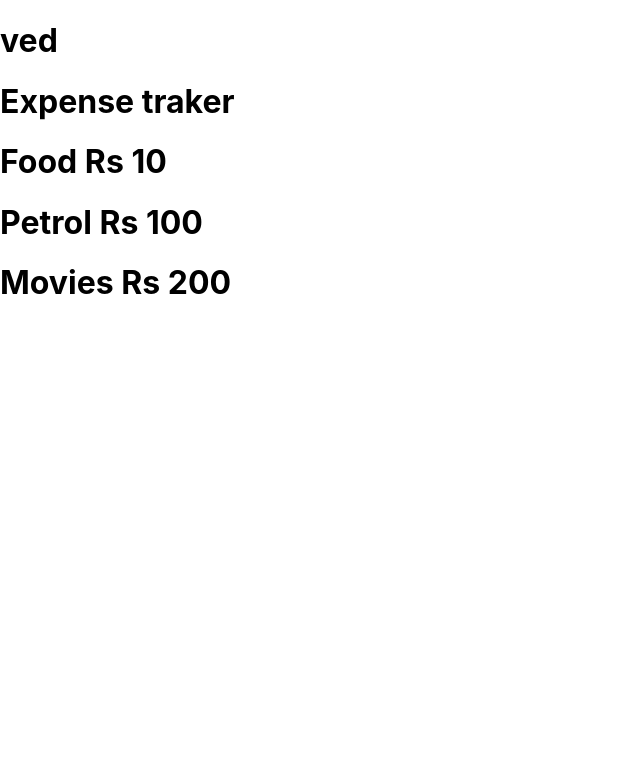
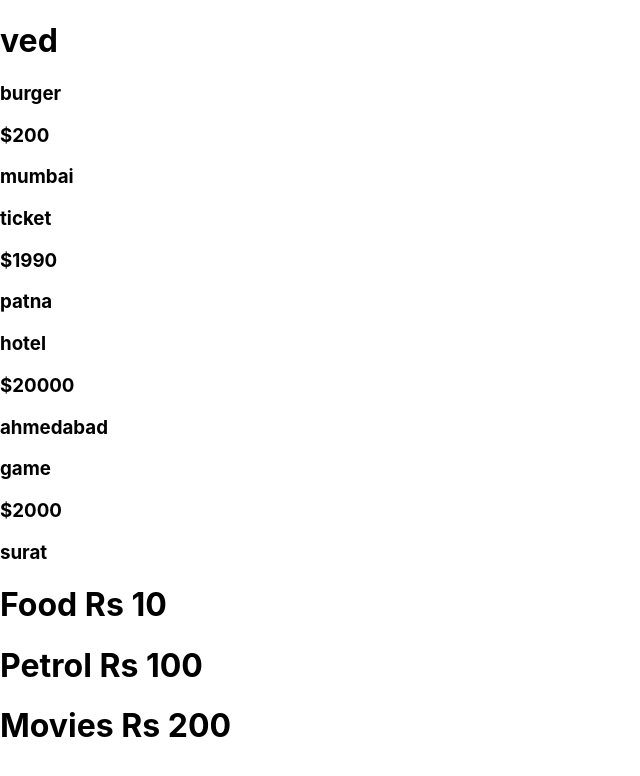
Before and after one commit to ved1150/react-starter-sharpener, a React (Create React App) app: page / in a window 1280 px wide. Shown: the top 776 px of the page, without its empty margins (0-640 px from the left). Built offline with nearby package versions, Linux system fonts and the light colour scheme.

Commit message:
2nd action

```diff
--- a/src/App.js
+++ b/src/App.js
@@ -1,11 +1,38 @@
 import Expense from "./Expense";
 import Header from "./Header";
 function App() {
+  let arr =[
+    {
+      title : "burger" ,
+      amount: 200,
+      location: "mumbai"
+    },
+    {
+      title : "ticket"  ,
+      amount: 1990,
+      location: "patna"
+    },
+    {
+      title : "hotel" ,
+      amount: 20000,
+      location: "ahmedabad"
+    },
+    {
+      title : "game" ,
+      amount: 2000,
+      location: "surat"
+    }
+  ]
   return (
     <>
       <div className="App">
         <h1>ved</h1>
-        <Expense />
+        <div>{
+            arr.map((item) => {
+           return <Expense title={item.title} amount={item.amount} location={item.location}/>
+            })
+            }
+            </div>
         <Header />
       </div>
     </>
--- a/src/Expense.js
+++ b/src/Expense.js
@@ -1,7 +1,10 @@
-export default function Expense(){
+export default function Expense(props){
+
     return(
-       <>
-        <h1> Expense traker</h1>
-      </>
+      <div>
+        <h3>{props.title}</h3>
+        <h3>${props.amount}</h3>
+        <h3>{props.location}</h3>
+      </div>
     )
 }
```
